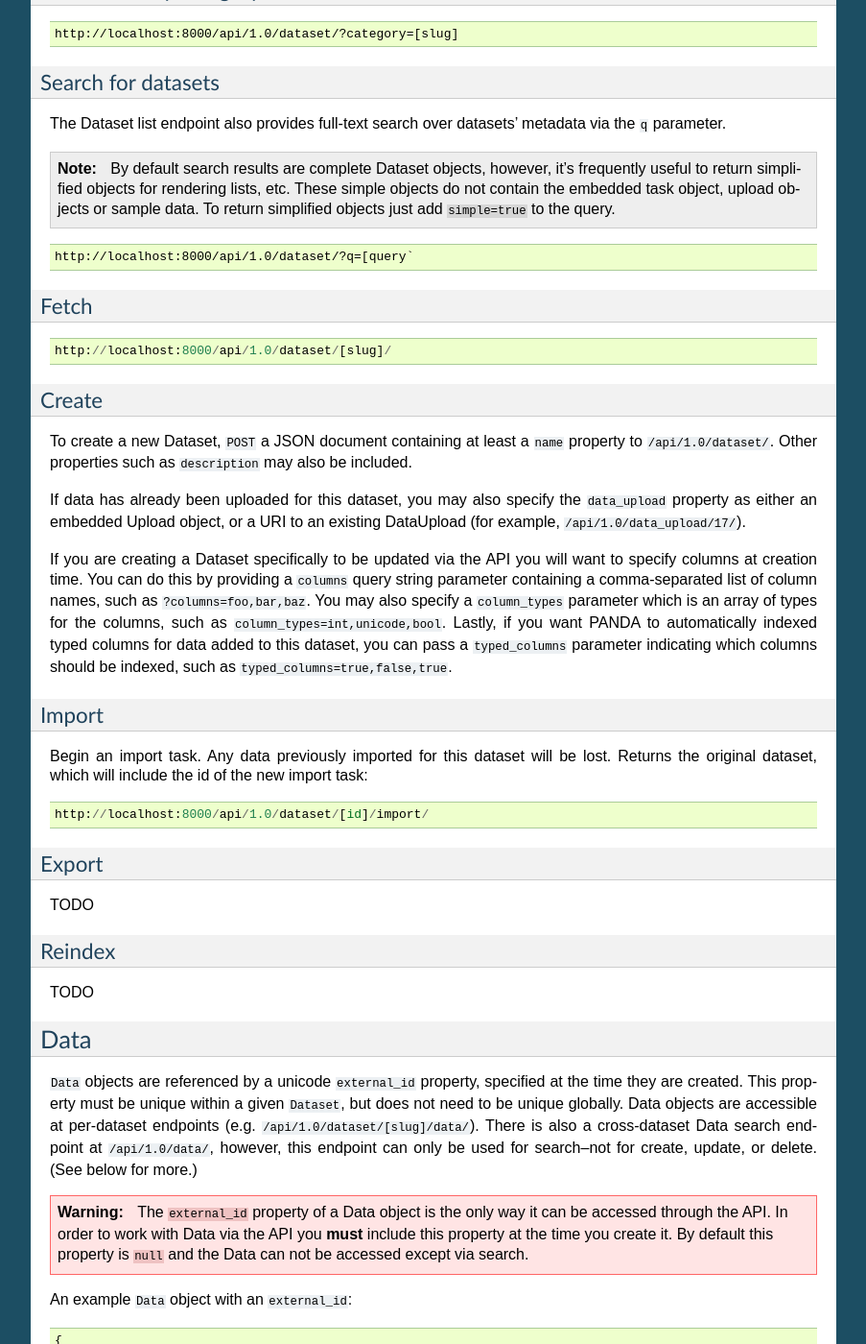
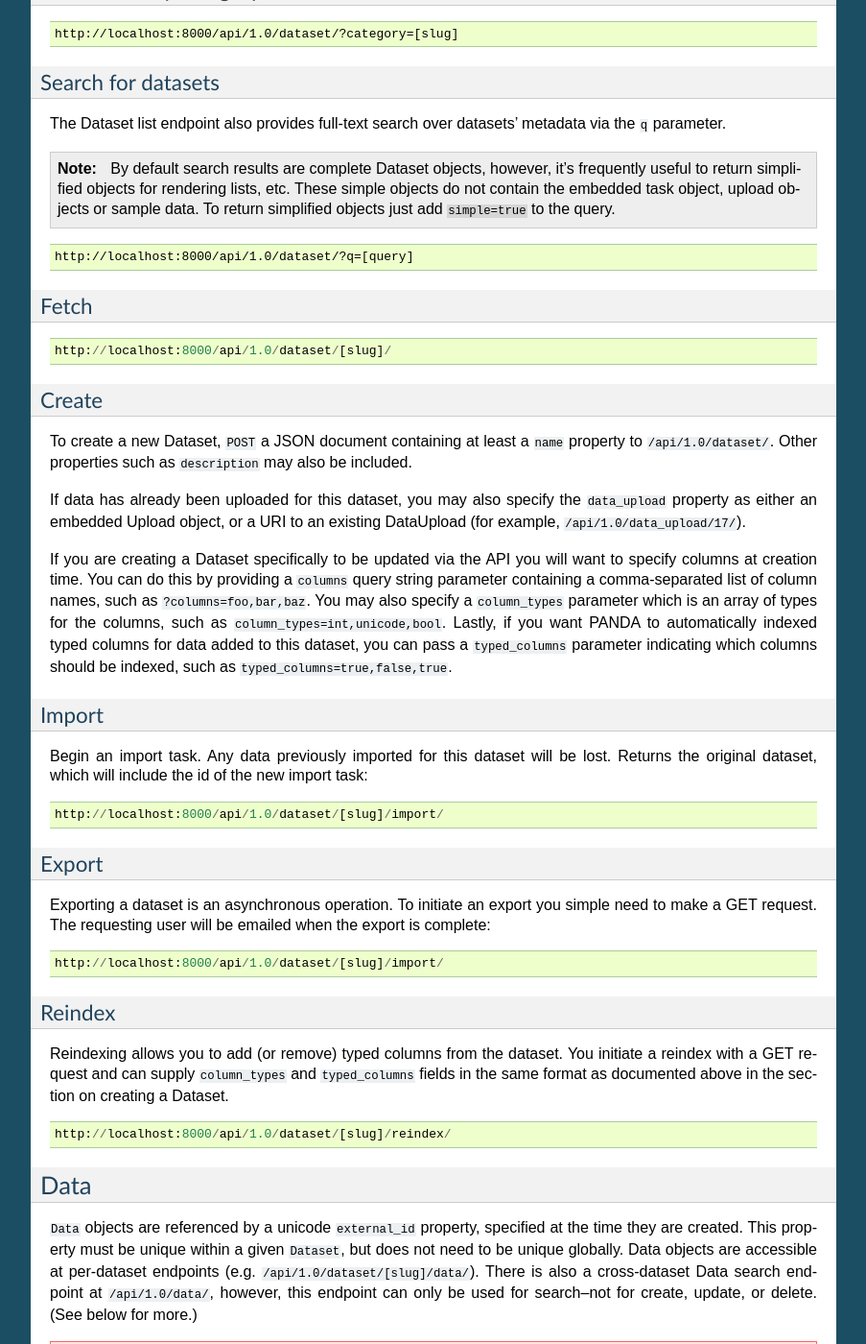
Before and after one commit to pandaproject/panda, a Sphinx documentation site: the page built from docs/api.rst, in a window 1280 px wide and 1400 px high, scrolled down 8651 px. Shown: the whole window at 96% size, without its empty margins (198-1101 px from the left). Built offline with Sphinx 7.4.7, drawn with Linux system fonts in a browser that asks for light colours; some of the changed text lies outside the part shown.

Commit message:
Update dataset/data api docs. Closes #482.

```diff
--- a/docs/api.rst
+++ b/docs/api.rst
@@ -543,7 +543,7 @@ The Dataset list endpoint also provides full-text search over datasets' metadata
 
 ::
 
-    http://localhost:8000/api/1.0/dataset/?q=[query`
+    http://localhost:8000/api/1.0/dataset/?q=[query]
 
 Fetch
 -----
@@ -566,17 +566,23 @@ Import
 
 Begin an import task. Any data previously imported for this dataset will be lost. Returns the original dataset, which will include the id of the new import task::
 
-    http://localhost:8000/api/1.0/dataset/[id]/import/
+    http://localhost:8000/api/1.0/dataset/[slug]/import/
 
 Export
 ------
 
-TODO
+Exporting a dataset is an asynchronous operation. To initiate an export you simple need to make a GET request. The requesting user will be emailed when the export is complete::
+
+    http://localhost:8000/api/1.0/dataset/[slug]/import/
 
 Reindex
 -------
 
-TODO
+Reindexing allows you to add (or remove) typed columns from the dataset. You initiate a reindex with a GET request and can supply ``column_types`` and ``typed_columns`` fields in the same format as documented above in the section on creating a Dataset.
+
+::
+
+    http://localhost:8000/api/1.0/dataset/[slug]/reindex/
 
 Data
 ========
@@ -618,6 +624,11 @@ An example ``Data`` object **without** an ``external_id``, note that it also has
         "external_id": null,
         "resource_uri": null
     }
+
+
+.. warning::
+
+    You can not add, update or delete data in a **locked** dataset. An error will be returned if you attempt to do so.
 
 Schema
 ------
```
